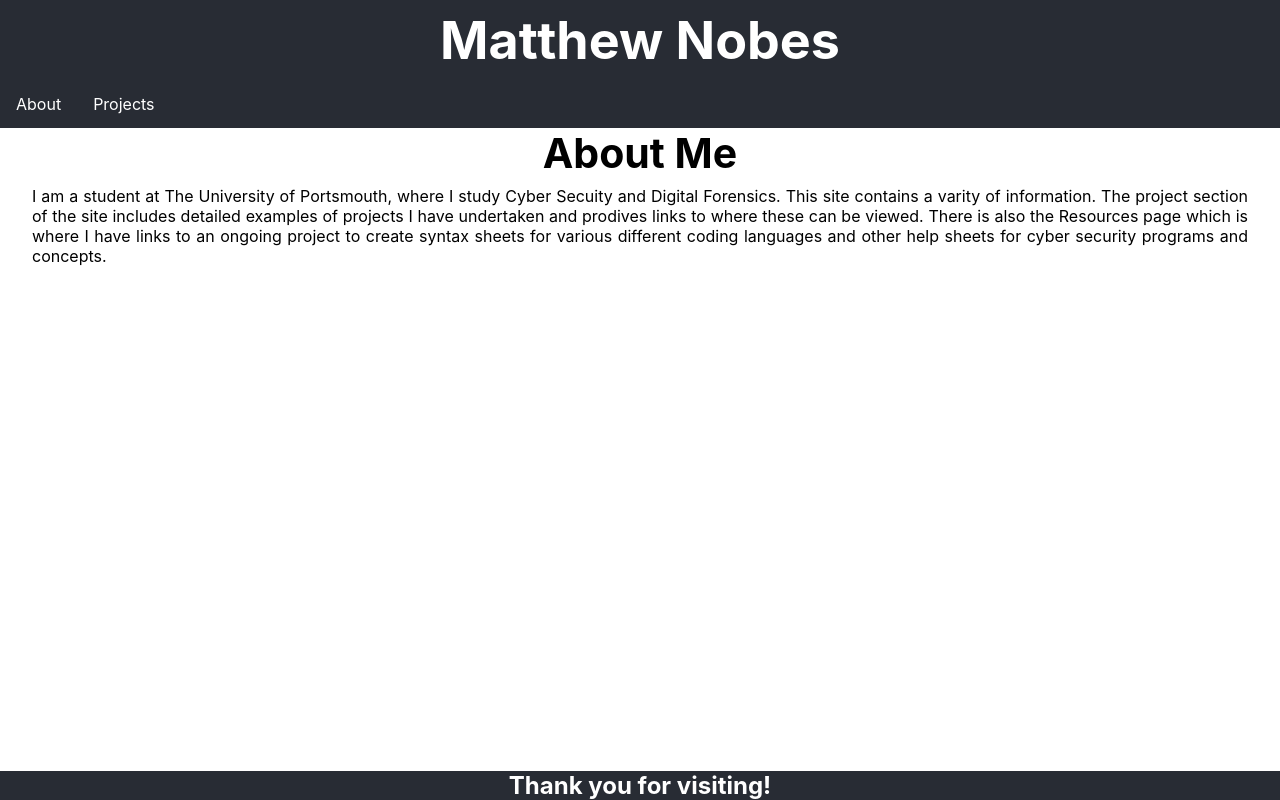
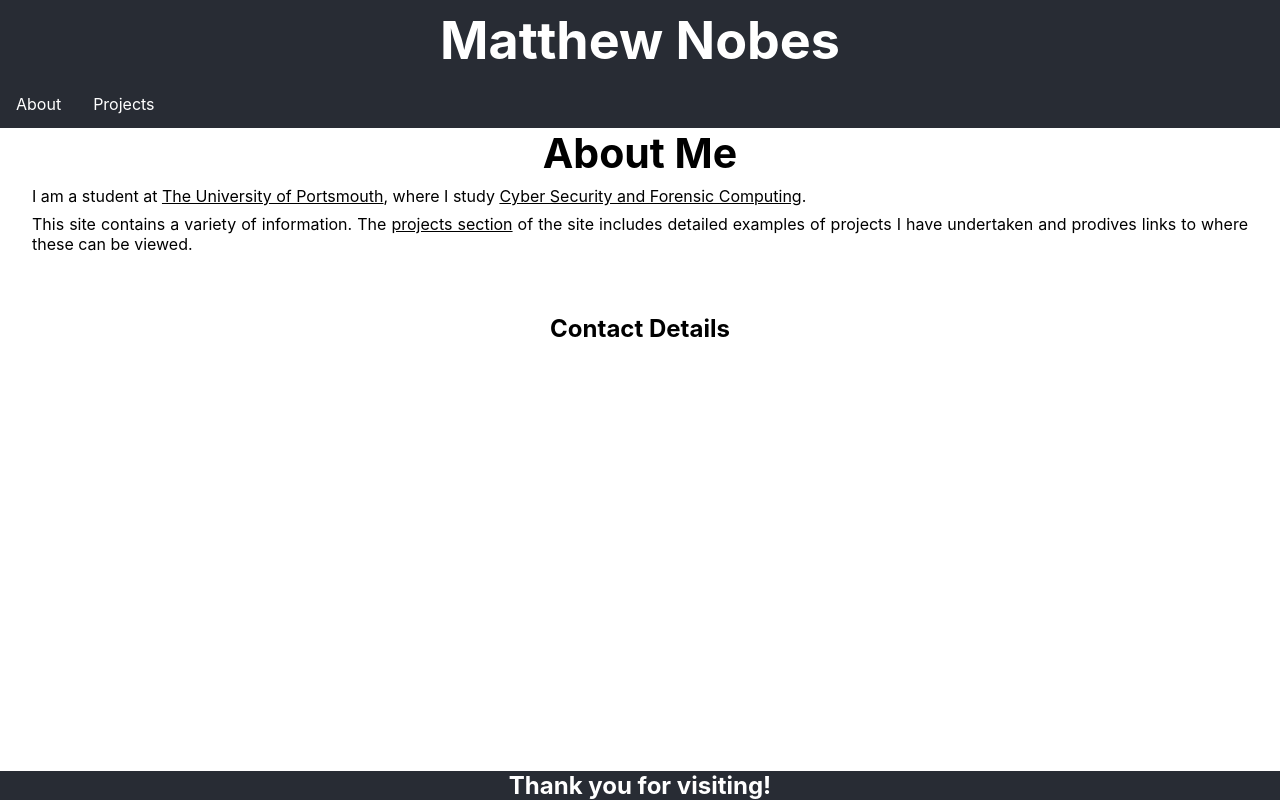
Before and after one commit to MatthewNobes/MatthewNobes.github.io, a React (Create React App) app: page / in a window 1280 px wide. Built offline with nearby package versions, Linux system fonts and the light colour scheme.

Commit message:
Changes to home page. (Adding links and formatting)

```diff
--- a/src/App.css
+++ b/src/App.css
@@ -2,6 +2,10 @@
   padding: 0;
   margin: 0;
   border: 0;
+}
+
+a {
+  color: Black;
 }
 
 .App {
--- a/src/Components/main-pages/Home.js
+++ b/src/Components/main-pages/Home.js
@@ -1,12 +1,35 @@
 import '../../App.css';
+
+function Title() {
+  return(
+    <h1 className='Main-Title'>About Me</h1>
+  )
+}
+
+function ContactDetails() {
+  return(
+    <div>
+      <h1>Contact Details </h1>
+    </div>
+  )
+}
 
 export default function Home() {
   return (
-    <div className="Main-Content">
-        <h1 className='Main-Title'>About Me</h1>
-        <p className='Main-Paragraph'> I am a student at The University of Portsmouth, where I study Cyber Secuity and Digital Forensics.
+    <div>
+      <Title />
+      <div className="Main-Content">
 
-This site contains a varity of information. The project section of the site includes detailed examples of projects I have undertaken and prodives links to where these can be viewed. There is also the Resources page which is where I have links to an ongoing project to create syntax sheets for various different coding languages and other help sheets for cyber security programs and concepts. </p>
+        <p className='Main-Paragraph'>
+          I am a student at <a href="port.ac.uk">The University of Portsmouth</a>, where I study <a href="https://www.port.ac.uk/study/courses/bsc-hons-cyber-security-and-forensic-computing">Cyber Security and Forensic Computing</a>.
+        </p>
+        <p className='Main-Paragraph'>
+          This site contains a variety of information. The <a href="Projects">projects section</a> of the site includes detailed examples of projects I have undertaken and prodives links to where these can be viewed.
+        </p>
       </div>
+      <div className="Main-Content">
+        <ContactDetails />
+      </div>
+    </div>
   );
 }
```
